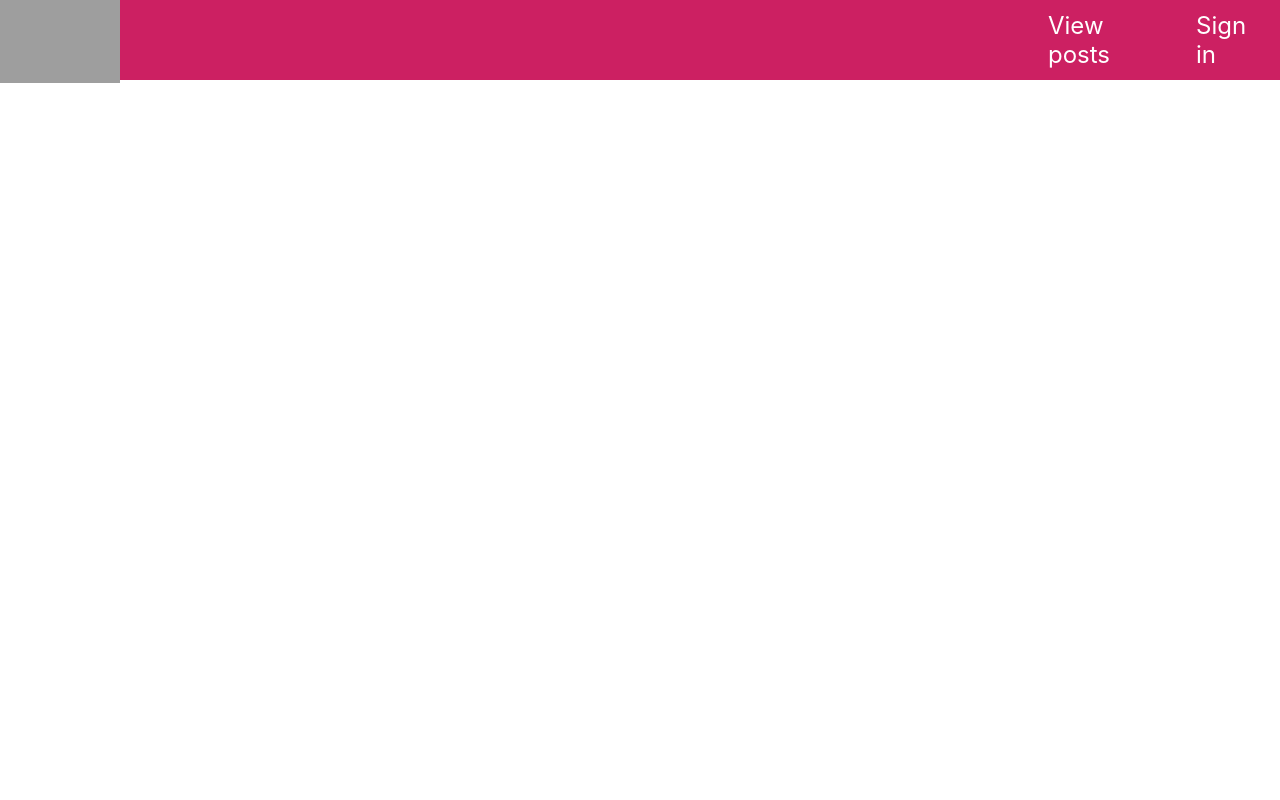
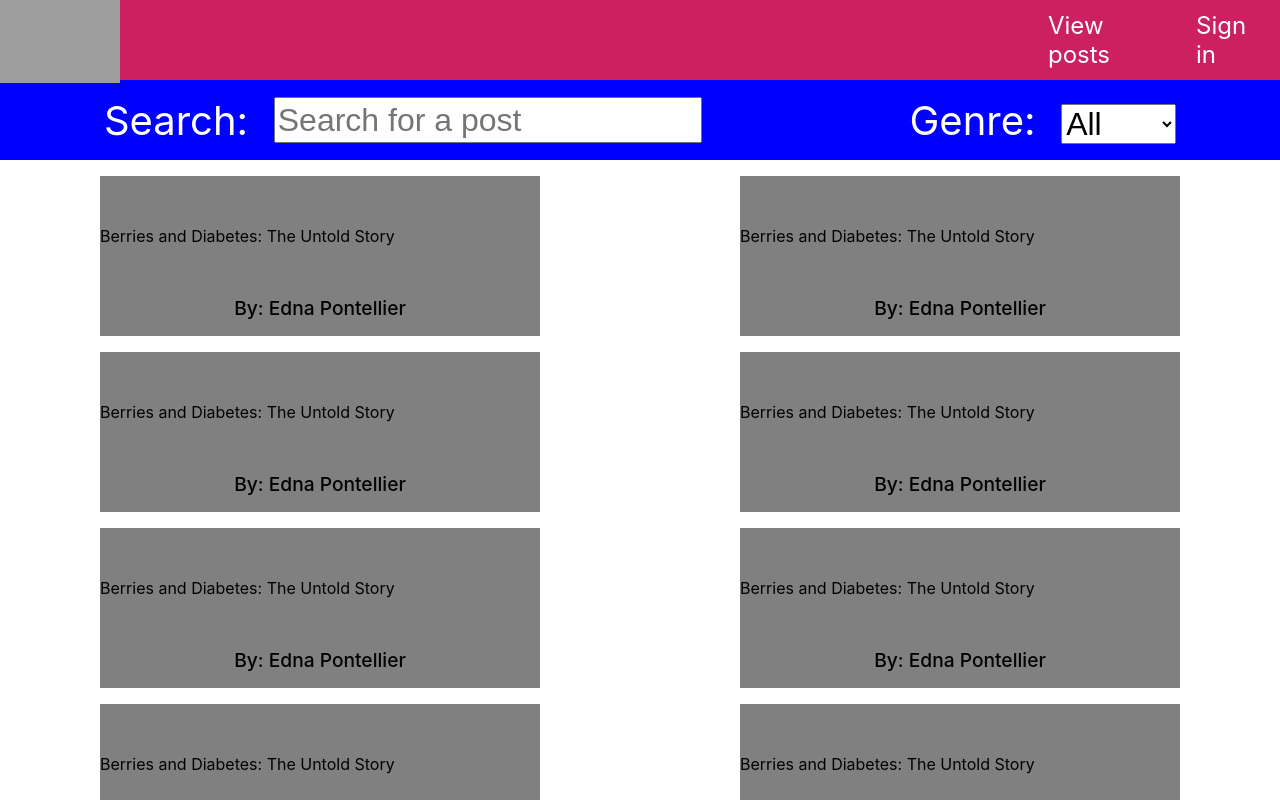
Before and after one commit to EL132/CSCI-4300, a React (Create React App) app in the folder final-project-client/: page /viewPosts in a window 1280 px wide. Before the commit this address had no page. Shown: the top 800 px of the page. Built offline with nearby package versions, Linux system fonts and the light colour scheme; grey boxes are pictures that could not be loaded.

Commit message:
view posts page complete - no functionality yet

```diff
--- a/final-project-client/src/App.js
+++ b/final-project-client/src/App.js
@@ -4,6 +4,7 @@ import {Route, Routes} from 'react-router-dom';
 import Signin from './components/Signin';
 import Homepage from './components/Homepage';
 import Navwrapper from './components/ui-components/Navwrapper';
+import PostDiscoveryPage from './components/PostDiscoveryPage';
 
 function App() {
   return (
@@ -12,6 +13,7 @@ function App() {
       <Routes>
         <Route path='/' exact element={<Homepage/>} />
         <Route path='/signin' element={<Signin/>}/>
+        <Route path='/viewPosts' element={<PostDiscoveryPage/>}/>
       </Routes>
     </Navwrapper>
 
--- /dev/null
+++ b/final-project-client/src/Components/PostDiscoveryPage.css
@@ -0,0 +1,42 @@
+.discovery-page-body {
+    display: flex;
+    flex-direction: column;
+}
+
+.filter {
+    background-color: blue;
+    display: flex;
+    height: 10vh;
+    flex-direction: row;
+    justify-content: space-around;
+}
+
+.filter-box {
+    display: flex;
+    flex-direction: row;
+    align-items: center;
+    font-size: 5vh;
+    color: white;
+}
+
+.filter-title {
+    margin-right: 2vw;
+}
+
+input {
+    height: 5vh;
+    display: flex;
+    font-size: 4vh;
+}
+
+select {
+    height: 5vh;
+    font-size: 4vh;
+}
+
+.posts {
+    display: flex;
+    flex-direction: row;
+    flex-wrap: wrap;
+    justify-content: space-around;
+}
--- /dev/null
+++ b/final-project-client/src/Components/PostDiscoveryPage.js
@@ -0,0 +1,51 @@
+import './PostDiscoveryPage.css'
+import AdBar from './ui-components/AdBar';
+import PostCard from './ui-components/PostCard'
+
+function PostDiscoveryPage () {
+    return (
+        <div class="dsicovery-page-body">
+            <div class="filter">
+                <div class="filter-box">
+                    <div class="filter-title">
+                        Search:
+                    </div>
+                    <div class="filter-input">
+                        <input type="text" placeholder="Search for a post"></input>
+                    </div>
+                </div>
+                <div class="filter-box">
+                    <div class="filter-title">
+                        Genre:
+                    </div>
+                    <div class="filter-input">
+                        <select>
+                            <option value="all">All</option>
+                            <option value="sports">Sports</option>
+                            <option value="food">Food</option>
+                            <option value="music">Music</option>
+                        </select>
+                    </div>
+                </div>
+            </div>
+            <div class="posts">
+                {/*
+                    this is where we will have to use data that we have queiried from the backend
+                    to fill up all the title and author prop values
+                */}
+                <PostCard title="Berries and Diabetes: The Untold Story" author="Edna Pontellier"/>
+                <PostCard title="Berries and Diabetes: The Untold Story" author="Edna Pontellier"/>
+                <PostCard title="Berries and Diabetes: The Untold Story" author="Edna Pontellier"/>
+                <PostCard title="Berries and Diabetes: The Untold Story" author="Edna Pontellier"/>
+                <PostCard title="Berries and Diabetes: The Untold Story" author="Edna Pontellier"/>
+                <PostCard title="Berries and Diabetes: The Untold Story" author="Edna Pontellier"/>
+                <PostCard title="Berries and Diabetes: The Untold Story" author="Edna Pontellier"/>
+                <PostCard title="Berries and Diabetes: The Untold Story" author="Edna Pontellier"/>
+                <PostCard title="Berries and Diabetes: The Untold Story" author="Edna Pontellier"/>
+            </div>
+            <AdBar/>
+        </div>
+    );
+}
+
+export default PostDiscoveryPage;
--- a/final-project-client/src/Components/ui-components/Nav.js
+++ b/final-project-client/src/Components/ui-components/Nav.js
@@ -9,7 +9,7 @@ function Nav () {
                 <img class="logo" src='https://i.pinimg.com/564x/e6/38/21/e63821bc41308bbde13502542ad539e8.jpg' alt="Letter A logo"></img>
             </Link>
             <div class="nav-bar-element">
-                <Link style={{ textDecoration: 'none', color: 'white' }} to='/'>View posts</Link>
+                <Link style={{ textDecoration: 'none', color: 'white' }} to='/viewPosts'>View posts</Link>
             </div>
             <div class="nav-bar-element">
                 <Link style={{ textDecoration: 'none', color: 'white' }} to='/signin'>Sign in</Link>
--- /dev/null
+++ b/final-project-client/src/Components/ui-components/PostCard.css
@@ -0,0 +1,9 @@
+.postcard-body {
+    height: 20vh;
+    margin-top: 2vh;
+    display: flex;
+    flex-direction: column;
+    width: 55vh;
+    background-color: grey;
+    font-size: 2vh;
+}
--- /dev/null
+++ b/final-project-client/src/Components/ui-components/PostCard.js
@@ -0,0 +1,16 @@
+import './PostCard.css'
+
+function PostCard (props) {
+    return (
+        <div class="postcard-body">
+            <div class="title">
+                {props.title}
+            </div>
+            <div class="author">
+                By: {props.author}
+            </div>
+        </div>
+    );
+}
+
+export default PostCard;
```
